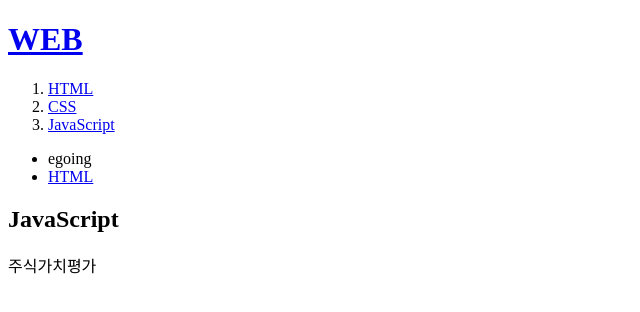
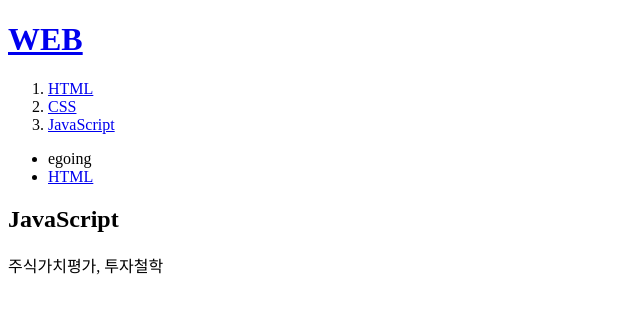
Before and after one commit to intelligent-investor/my-first-web-site, a plain HTML site: page 3.html in a window 1280 px wide. Shown: the full height of the page, 0-640 px from the left. Drawn offline with Linux system fonts and the light colour scheme.

Commit message:
수정함!

```diff
--- a/3.html
+++ b/3.html
@@ -17,7 +17,7 @@
             target="_blank" title="html5 specification">HTML</A></li>
     </ul>
     <H2>JavaScript</H2>
-    <P>주식가치평가</P>
+    <P>주식가치평가, 투자철학</P>
 
 
 </BODY>
```
